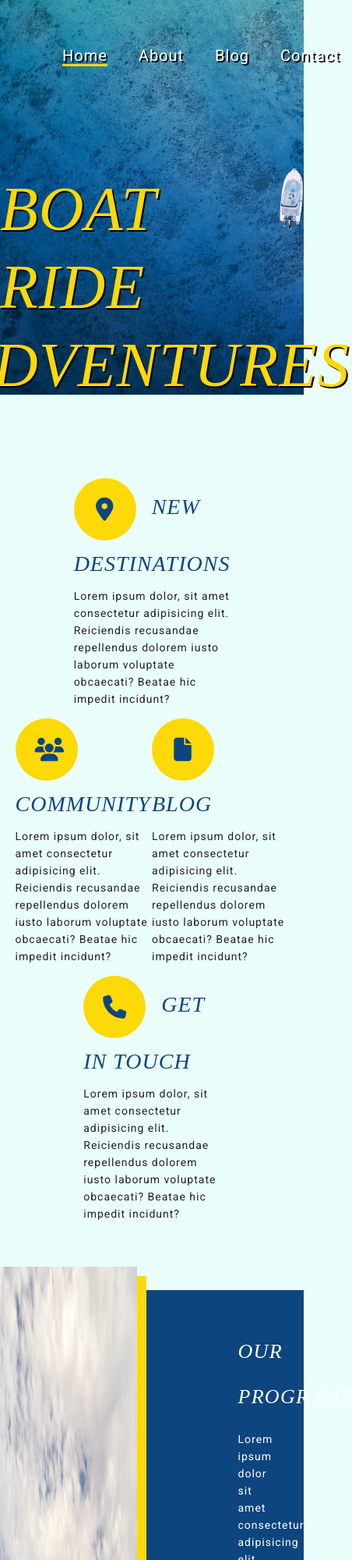
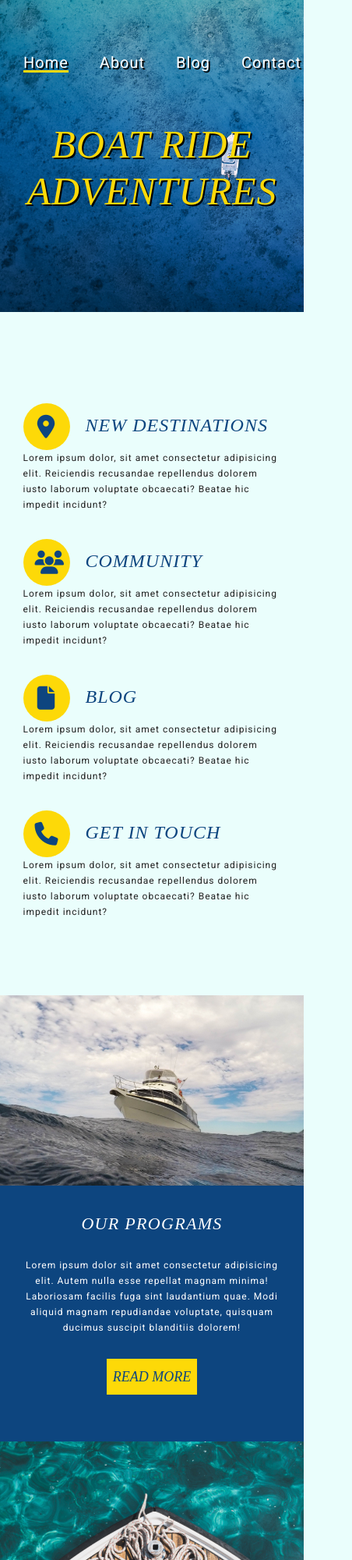
Before and after one commit to MattD87/boat-adventures, a plain HTML site: page index.html in a window 390 px wide. Shown: the top 2000 px of the page at 78% size, 452 px wide, since content can reach past the window. Drawn offline with Linux system fonts and the light colour scheme; a web font is replaced by a local one.

Commit message:
continued responsive styling

```diff
--- a/styles/sass/partials/_header.scss
+++ b/styles/sass/partials/_header.scss
@@ -5,7 +5,9 @@
   background-repeat: no-repeat;
   display: flex;
   flex-direction: column;
+  justify-content: space-between;
   flex: 1 0 auto;
+  min-height: 400px;
   height: 100vh;
 }
 
@@ -22,7 +24,7 @@
   justify-content: center;
   flex: 1 0 auto;
   margin-left: 80px;
-  padding-top: 100px;
+  padding-top: 110px;
   width: 45%;
   color: $secondary;
   text-shadow: 2px 2px #000;
--- a/styles/sass/partials/_nav.scss
+++ b/styles/sass/partials/_nav.scss
@@ -2,6 +2,8 @@ ul.header-nav {
   display: flex;
   list-style-type: none;
   margin: 60px;
+  margin-top: 0;
+  padding-top: 60px;
 }
 
 .header-nav a {
--- a/styles/sass/partials/_queries.scss
+++ b/styles/sass/partials/_queries.scss
@@ -59,8 +59,20 @@
     font-size: 2.6rem;
   }
 
+  .read-more {
+    font-size: 2rem;
+    line-height: 3.6rem;
+  }
+
+  .circle-icon {
+    width: 60px;
+    height: 60px;
+    padding: 15px;
+  }
+
   .index-header {
     height: 60vh;
+    // background-size: 100%;
   }
 
   .header-info h1 {
@@ -91,11 +103,106 @@
   .contact p {
     margin-left: 0;
   }
+
+  .programs {
+    padding-bottom: 40px;
+  }
+
+  .programs img, .locations img {
+    position: static;
+    box-shadow: none;
+  }
+
+  .programs-content, .locations-content {
+    padding: 20px;
+    width: 50%;
+  }
+
+  .extra-vacation-container {
+    height: 450px;
+  }
 }
 
 // Landscape phones and down
 @media (max-width: 480px){
+  body {
+    font-size: 1.2rem;
+    line-height: 2rem;
+  }
 
+  h1 {
+    font-size: 5rem;
+    line-height: 6rem;
+  }
+
+  h2 {
+    font-size: 2.4rem;
+    line-height: 4rem;
+    // text-align: center;
+  }
+
+  h3 {
+    font-size: 2.2rem;
+  }
+
+  .read-more {
+    font-size: 1.8rem;
+    line-height: 3rem;
+  }
+
+  .index-header {
+    height: 40vh;
+  }
+
+  ul.header-nav {
+    margin: 10px;
+  }
+
+  .about {
+    display: block;
+    padding-top: 0;
+  }
+
+  .destinations {
+    padding-top: 0;
+  }
+
+  .destinations,
+  .community,
+  .blog,
+  .contact {
+    flex-basis: 100%;
+    padding: 10px;
+  }
+
+  .programs {
+    flex-direction: column;
+  }
+
+  .locations {
+    flex-direction: column-reverse;
+  }
+
+  .programs-content, .locations-content {
+    width: 100%;
+    text-align: center;
+  }
+
+  .programs img, .locations img {
+    width: 100%;
+    max-width: 100%;
+  }
+
+  .win-trip img {
+    display: none;
+  }
+
+  .win-trip .wrapper{
+    display: block;
+    width: 100%;
+    // padding: 40px;
+    margin: 0 auto;
+  }
 }
 
 // Even smaller
--- a/styles/sass/partials/_wrapper.scss
+++ b/styles/sass/partials/_wrapper.scss
@@ -2,7 +2,6 @@
 .full-bleed-wrapper {
   width: 100%;
   max-width: 1600px;
-  min-height: 300px;
   margin: 0 auto;
 }
 
@@ -10,7 +9,6 @@
 .wrapper {
   width: 90%;
   max-width: 1400px;
-  min-height: 300px;
   margin: 0 auto;
 }
 
```
Also changed, not shown: styles/style.css.
